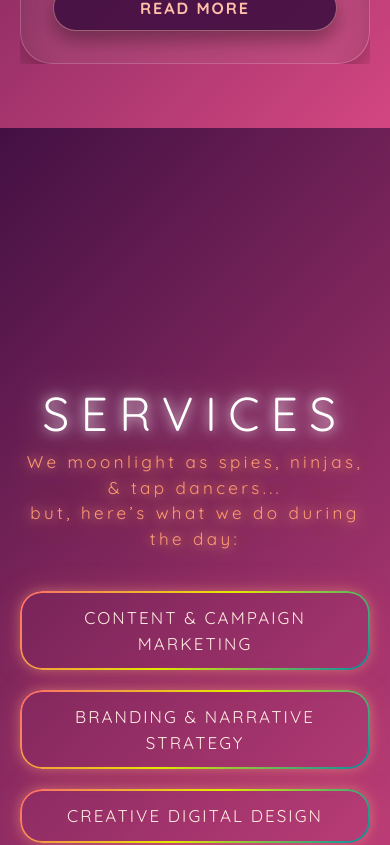
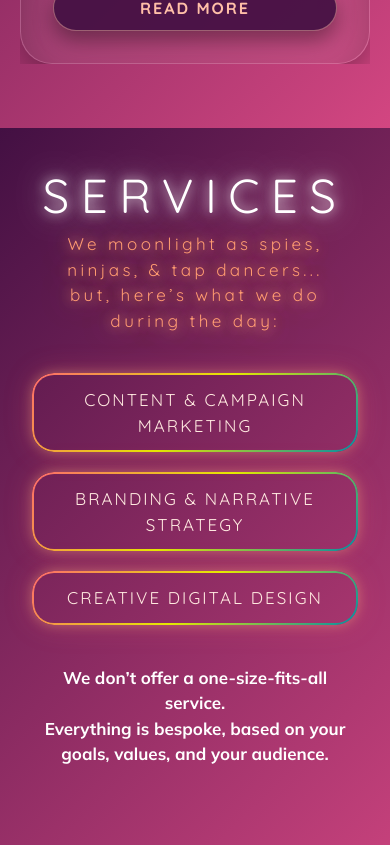
Before and after one commit to KrishnaKumarHariprasannan/katha-marketing-site, a Next.js app: page / in a window 390 px wide. Shown: the part 1560-2405 px from the top of the page. Built offline with nearby package versions, Linux system fonts and the light colour scheme.

Commit message:
Fix services padding on mobiles

```diff
--- a/app/globals.css
+++ b/app/globals.css
@@ -1078,6 +1078,12 @@ body {
 
 /* Mobile nav: hide desktop menu, show burger */
 @media (max-width: 640px) {
+
+  .services {
+    padding: var(--space-lg) var(--space-lg) var(--banner-height);
+  }
+
+
   /* Nav & branding */
   .hero {
     padding: 20px 16px 28px;
```
